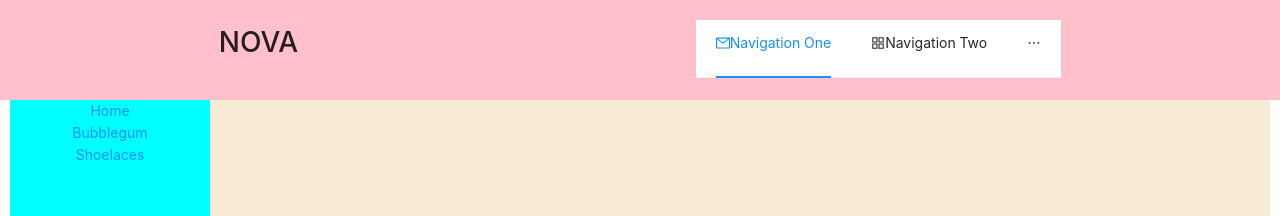
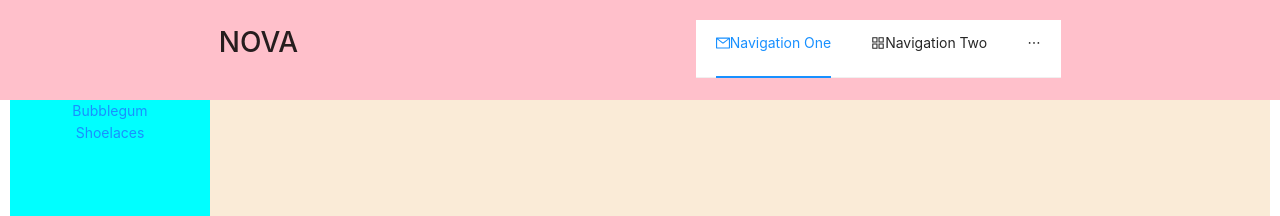
Before and after one commit to bnlWhale/novademo, a React (Create React App) app: page /mainStage in a window 1280 px wide. Shown: the top 216 px of the page. Built offline with nearby package versions, Linux system fonts and the light colour scheme.

Commit message:
modify router dirctory

```diff
--- a/src/App.js
+++ b/src/App.js
@@ -6,22 +6,37 @@ import HomePage from "./components/container/HomePage";
 import "./components/cssdir/HomePageCss.css";
 import MainHeader from "./components/container/MainHeader";
 import {
-    BrowserRouter,
+    BrowserRouter as Router,
     withRouter,
+    Route,
     Switch
 } from 'react-router-dom';
 import HeaderNavibar from "./components/container/HeaderNavibar";
+import MainPage from "./components/container/MainPage";
 
 class App extends React.Component {
 
     render() {
         return (
+
             <div className="App">
                 <div className="main_header">
                     <HeaderNavibar/>
                 </div>
-                <MainStage/>
+                <Switch>
+                    <Route exact path="/">
+                        <HomePage/>
+                    </Route>
+                    <Route path="/mainPage">
+                        <MainPage/>
+                    </Route>
+                    <Route path="/mainStage">
+                        <MainStage/>
+                    </Route>
+                </Switch>
             </div>
+
+
         );
 
     }
--- a/src/components/container/HeaderNavibar.js
+++ b/src/components/container/HeaderNavibar.js
@@ -9,7 +9,6 @@ import {
 } from '@ant-design/icons';
 
 const {SubMenu} = Menu;
-
 
 class HeaderNavibar extends React.Component {
 
@@ -39,7 +38,7 @@ class HeaderNavibar extends React.Component {
                         Navigation Two
                     </Menu.Item>
                     <Menu.Item key="about">
-                        <Link to="/mainPage"/>
+                        <Link to="/mainStage"/>
                         <AppstoreOutlined/>
                         Navigation three
                     </Menu.Item>
--- a/src/components/container/MainPage.js
+++ b/src/components/container/MainPage.js
@@ -14,18 +14,7 @@ class MainPage extends React.Component{
                     <LeftSideBar />
                     <div className="right_wrap">
                         <div className="r_box">
-                            <Switch>
-                                {routes.map((route, index) => (
-                                    // Render more <Route>s with the same paths as
-                                    // above, but different components this time.
-                                    <Route
-                                        key={index}
-                                        path={route.path}
-                                        exact={route.exact}
-                                        children={<route.main />}
-                                    />
-                                ))}
-                            </Switch>
+
                         </div>
                         <div className="main_footer">
                             footer
--- a/src/components/container/RouterConfig.js
+++ b/src/components/container/RouterConfig.js
@@ -1,27 +1,19 @@
 import * as React from "react"
 import HomePage from "./HomePage";
 import MainPage from "./MainPage";
+import MainStage from "./MainStage";
 
 export const routes = [
+
     {
-        path: "/",
-        exact: true,
-        sidebar: () => <div>home!</div>,
-        main: () => <HomePage/>
-    },
-    {
-        path: "/bubblegum",
+        path: "/mainStage/bubblegum",
         sidebar: () => <div>bubblegum!</div>,
         main: () => <h2>Bubblegum</h2>
     },
     {
-        path: "/shoelaces",
+        path: "/mainStage/shoelaces",
         sidebar: () => <div>shoelaces!</div>,
         main: () => <h2>Shoelaces</h2>
     },
-    {
-        path: "/mainPage",
-        sidebar: () => <div>mainPage</div>,
-        main: () => <MainPage/>
-    }
+
 ];
--- a/src/components/container/SideBarPage.js
+++ b/src/components/container/SideBarPage.js
@@ -19,14 +19,12 @@ class SideBarPage extends React.Component{
                 */}
                 <div>
                     <ul style={{ listStyleType: "none", padding: 0 }}>
+
                         <li>
-                            <Link to="/">Home</Link>
+                            <Link to="/mainStage/bubblegum">Bubblegum</Link>
                         </li>
                         <li>
-                            <Link to="/bubblegum">Bubblegum</Link>
-                        </li>
-                        <li>
-                            <Link to="/shoelaces">Shoelaces</Link>
+                            <Link to="/mainStage/shoelaces">Shoelaces</Link>
                         </li>
                     </ul>
                     <Switch>
```
